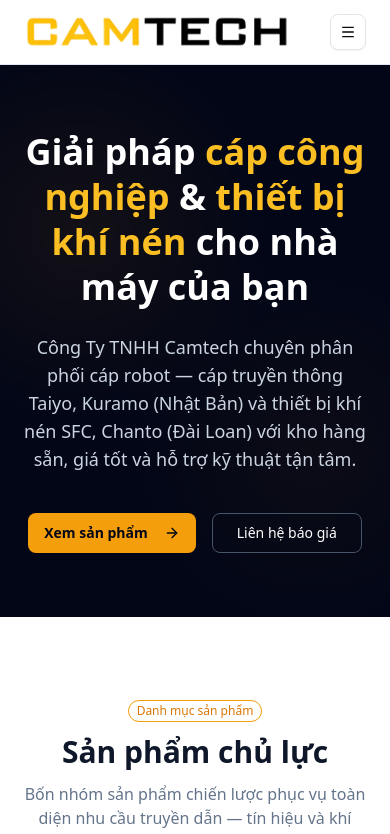
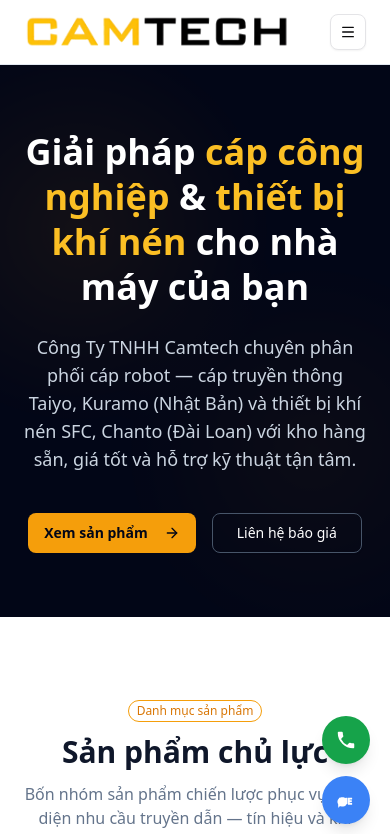
Before and after one commit to pvhdtg-dev/camtech_new, a React (Vite) app: page /#/ in a window 390 px wide. Shown: the top 834 px of the page. Built offline with nearby package versions, Linux system fonts and the light colour scheme.

Commit message:
add floating contact buttons (phone + zalo)

```diff
--- a/src/App.tsx
+++ b/src/App.tsx
@@ -1,6 +1,7 @@
 import { Routes, Route } from 'react-router'
 import SiteHeader from './components/site-header'
 import SiteFooter from './components/site-footer'
+import FloatingContact from './components/floating-contact'
 import Home from './pages/Home'
 import About from './pages/About'
 import Products from './pages/Products'
@@ -22,6 +23,7 @@ export default function App() {
         </Routes>
       </div>
       <SiteFooter />
+      <FloatingContact />
     </div>
   )
 }
--- /dev/null
+++ b/src/components/floating-contact.tsx
@@ -0,0 +1,31 @@
+import { SITE } from '@/data/site'
+
+export default function FloatingContact() {
+  return (
+    <div className="fixed bottom-5 right-5 z-50 flex flex-col gap-3">
+      {/* Hotline */}
+      <a
+        href={`tel:${SITE.hotlineRaw}`}
+        className="flex h-12 w-12 items-center justify-center rounded-full bg-green-600 shadow-lg transition-transform hover:scale-110"
+        title="Gọi điện"
+      >
+        <svg width="22" height="22" viewBox="0 0 24 24" fill="white">
+          <path d="M6.62 10.79a15.05 15.05 0 006.59 6.59l2.2-2.2a1 1 0 011.01-.24 11.36 11.36 0 003.58.57 1 1 0 011 1V20a1 1 0 01-1 1A17 17 0 013 4a1 1 0 011-1h3.5a1 1 0 011 1 11.36 11.36 0 00.57 3.58 1 1 0 01-.25 1.01l-2.2 2.2z" />
+        </svg>
+      </a>
+
+      {/* Zalo */}
+      <a
+        href={`https://zalo.me/${SITE.hotlineRaw}`}
+        target="_blank"
+        rel="noopener noreferrer"
+        className="flex h-12 w-12 items-center justify-center rounded-full bg-blue-500 shadow-lg transition-transform hover:scale-110"
+        title="Chat Zalo"
+      >
+        <svg width="22" height="22" viewBox="0 0 460.1 436.6" fill="white">
+          <path d="M82.5 385.5c-10.3-10.3-16.2-24.1-16.2-38.8v-35.4c0-3.1-.8-6.2-2.4-8.8-8.2-13.6-12.4-28.8-12.4-44.5 0-54.1 46.2-98.1 103-98.1s103 44 103 98.1-46.2 98.1-103 98.1c-10.8 0-21.3-1.6-31.4-4.7-3.4-1-7-1-10.3 0l-31.4 9.8c-3.3 1-5.9-1.6-4.9-4.9l6-29.9zm8.4-214.2h29.4c4.2 0 7.6 3.4 7.6 7.6v114.5c0 4.2-3.4 7.6-7.6 7.6H90.9c-4.2 0-7.6-3.4-7.6-7.6V178.9c0-4.2 3.4-7.6 7.6-7.6zm57.7 0h26.8c4.2 0 7.6 3.4 7.6 7.6v69.3l35.6-73.2c1.4-2.9 4.3-4.7 7.5-4.7h26.8c4.2 0 7.6 3.4 7.6 7.6v114.5c0 4.2-3.4 7.6-7.6 7.6h-26.8c-4.2 0-7.6-3.4-7.6-7.6v-69.3l-35.6 73.2c-1.4 2.9-4.3 4.7-7.5 4.7h-26.8c-4.2 0-7.6-3.4-7.6-7.6V178.9c0-4.2 3.4-7.6 7.6-7.6zm128.4 0h73.6c4.2 0 7.6 3.4 7.6 7.6v22.3c0 4.2-3.4 7.6-7.6 7.6h-43.1v17.2h36.8c4.2 0 7.6 3.4 7.6 7.6v22.3c0 4.2-3.4 7.6-7.6 7.6h-36.8v17.2h43.1c4.2 0 7.6 3.4 7.6 7.6v22.3c0 4.2-3.4 7.6-7.6 7.6h-73.6c-4.2 0-7.6-3.4-7.6-7.6V178.9c0-4.2 3.4-7.6 7.6-7.6z" />
+        </svg>
+      </a>
+    </div>
+  )
+}
```
Also changed, not shown: public/ong-khi-pu.html (+22 -0 lines).
